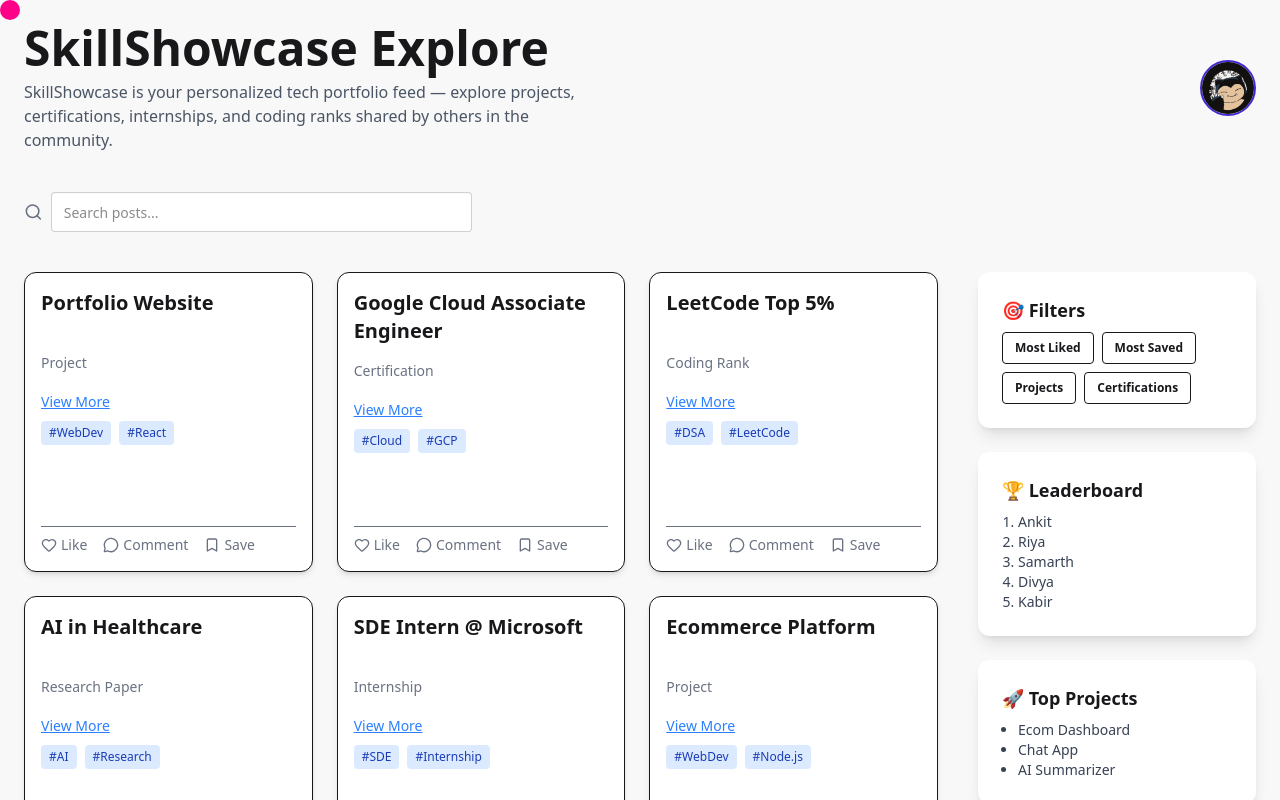
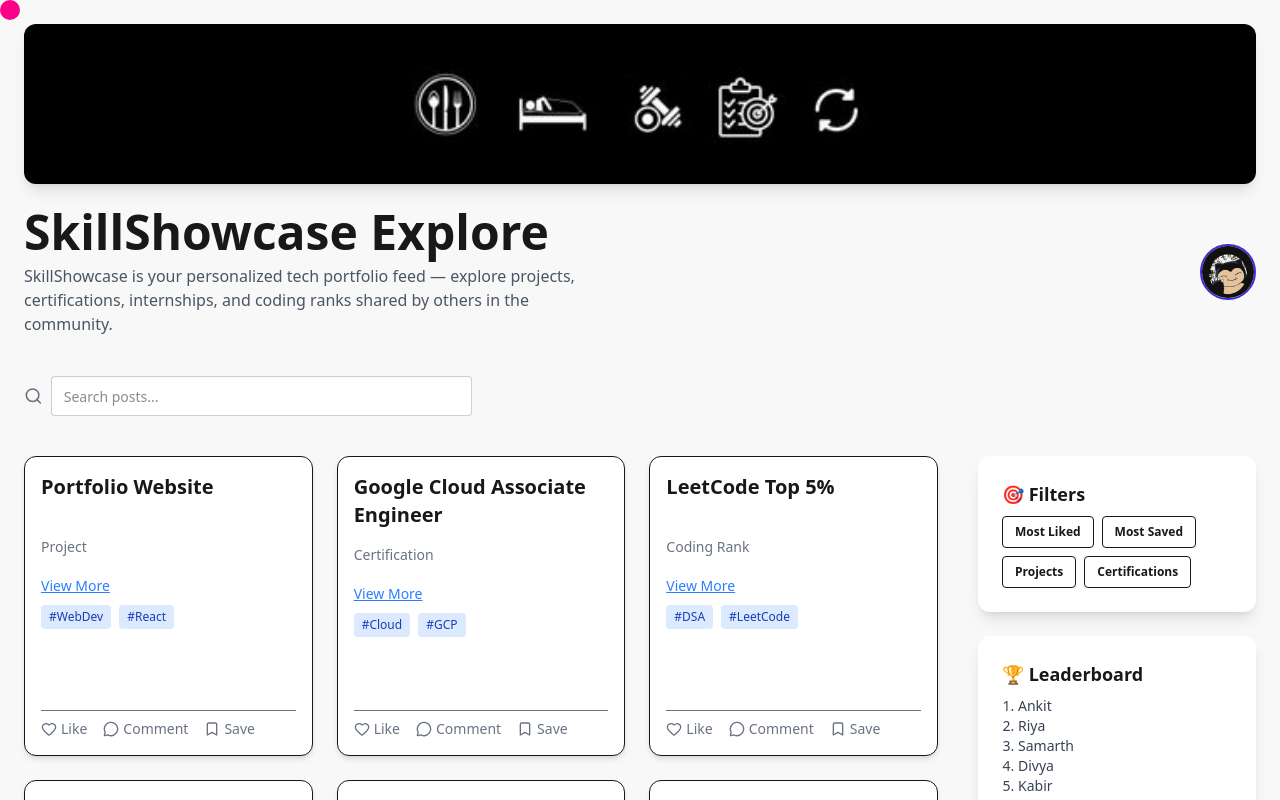
Before and after one commit to Ronak2304/SkillShowCase, a React app: page / in a window 1280 px wide. Shown: the top 800 px of the page. Built offline with nearby package versions, Linux system fonts and the light colour scheme; the HTML template or start-up script is replaced by a standard one.

Commit message:
Added banner

```diff
--- a/src/pages/LandingPage.jsx
+++ b/src/pages/LandingPage.jsx
@@ -35,7 +35,14 @@
         <DragBall />
       </div>
 
-      {/* Header */}
+      {/* 🔵 Banner Section */}
+      <div
+        className="w-full h-40 mb-6 rounded-xl bg-cover bg-center shadow-lg flex items-center justify-center"
+        style={{ backgroundImage: "url('/banner.jpg')" }}
+      >
+      </div>
+
+      {/* Header with Title & Profile */}
       <div className="flex justify-between items-center z-10 relative">
         <div>
           <h1 className="text-5xl font-bold mb-2">SkillShowcase Explore</h1>
```
Also changed, not shown: public/banner.jpg (added).
